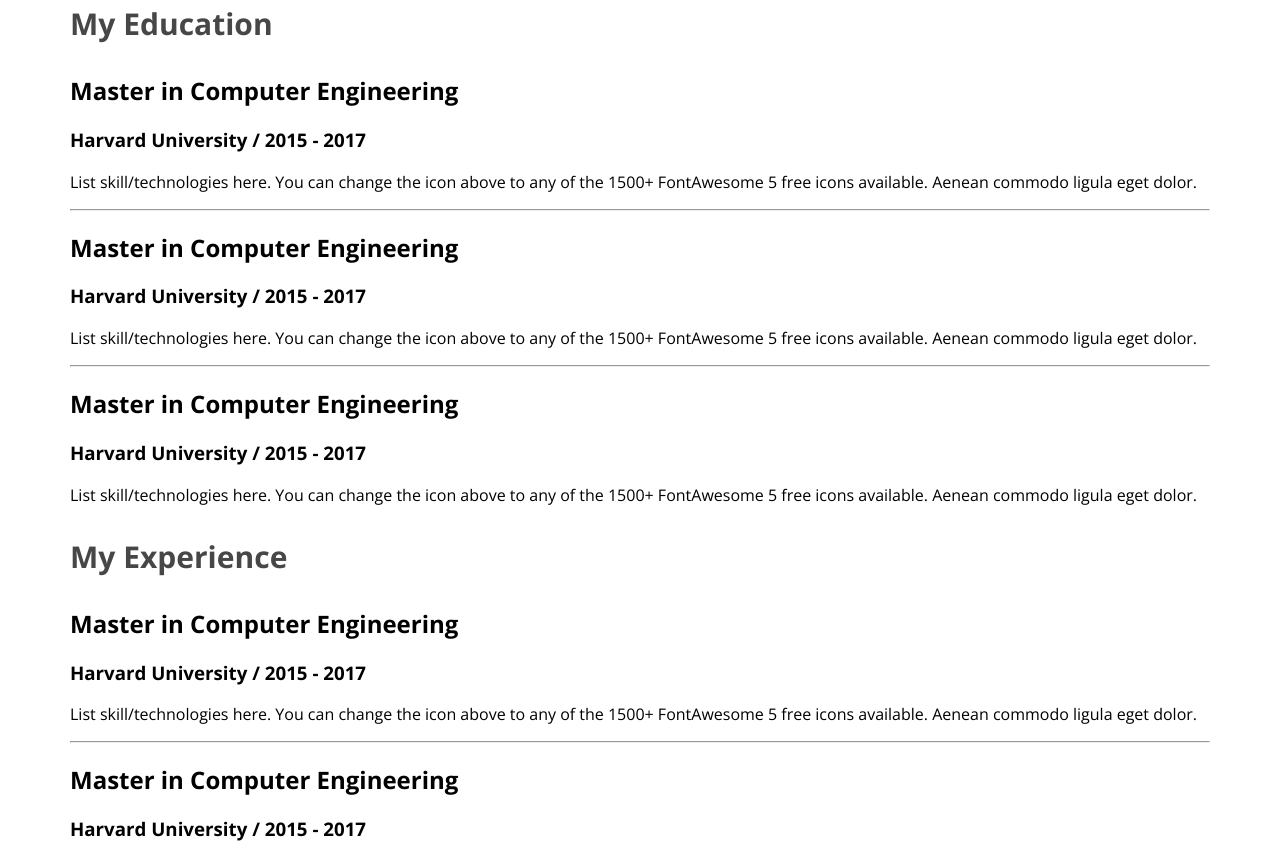
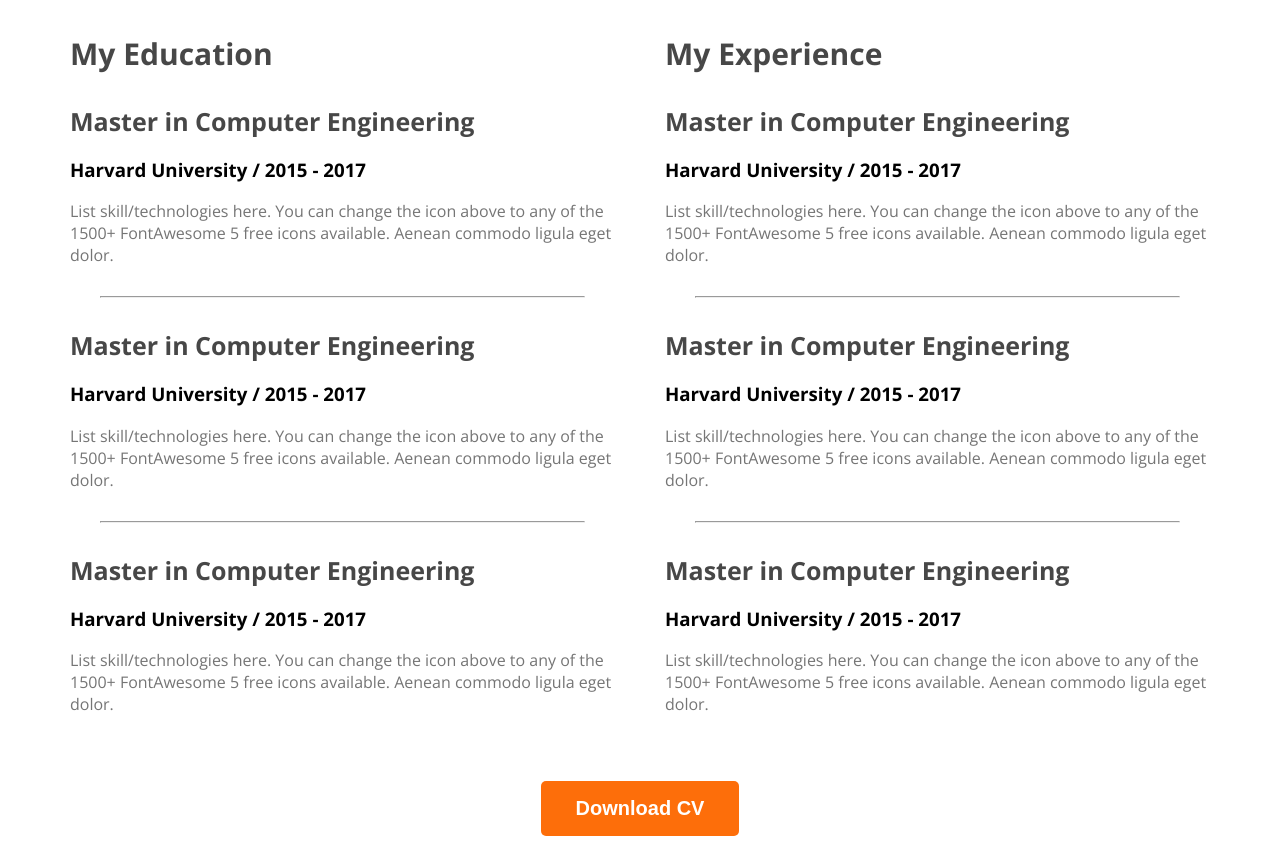
Before and after one commit to sabab2808/Portfolio-Practice, a plain HTML site: page index.html in a window 1280 px wide. Shown: the part 2525-3369 px from the top of the page. Drawn offline with nearby package versions, Linux system fonts and the light colour scheme.

Commit message:
resume section1

```diff
--- a/index.html
+++ b/index.html
@@ -139,7 +139,7 @@
                                 to any of the 1500+ FontAwesome 5 free icons available. Aenean commodo ligula eget dolor.</p>
                     </div>
 
-
+                </div>
                 <div class="resume-column">
                     <h3 class="resume-column-title">My Experience</h3>
 
@@ -166,8 +166,15 @@
                         <p class="resume-item-des">List skill/technologies here. You can change the icon above
                             to any of the 1500+ FontAwesome 5 free icons available. Aenean commodo ligula eget dolor.</p>
                     </div>
+                </div>
 
             </div>
+            <div class="download-cv">
+                <button class="btn-primary">
+                    Download CV
+                </button>
+            </div>
+
         </section>
     </main>
     <footer>
--- a/style/portfolio.css
+++ b/style/portfolio.css
@@ -134,3 +134,28 @@ main section{
     font-size: 30px;
     font-weight: 700;
 }
+.resume-container{
+    display: flex;
+    gap: 50px;
+}
+.resume-item-des, .resume-item-institute{
+    color:#757575;
+}
+.resume-item-title{
+    color:  #474747;
+    font-size: 25px;
+    font-weight: 700;
+    margin-bottom: 10px;
+
+}
+.resume-container hr{
+    margin: 30px;
+}
+.resume-item-institute{
+    margin-bottom: 20px;
+    margin-top: 0px;
+}
+.download-cv{
+    text-align: center;
+    margin-top: 50px;
+}
```
Lines whose indentation alone changed are shown as unchanged.
